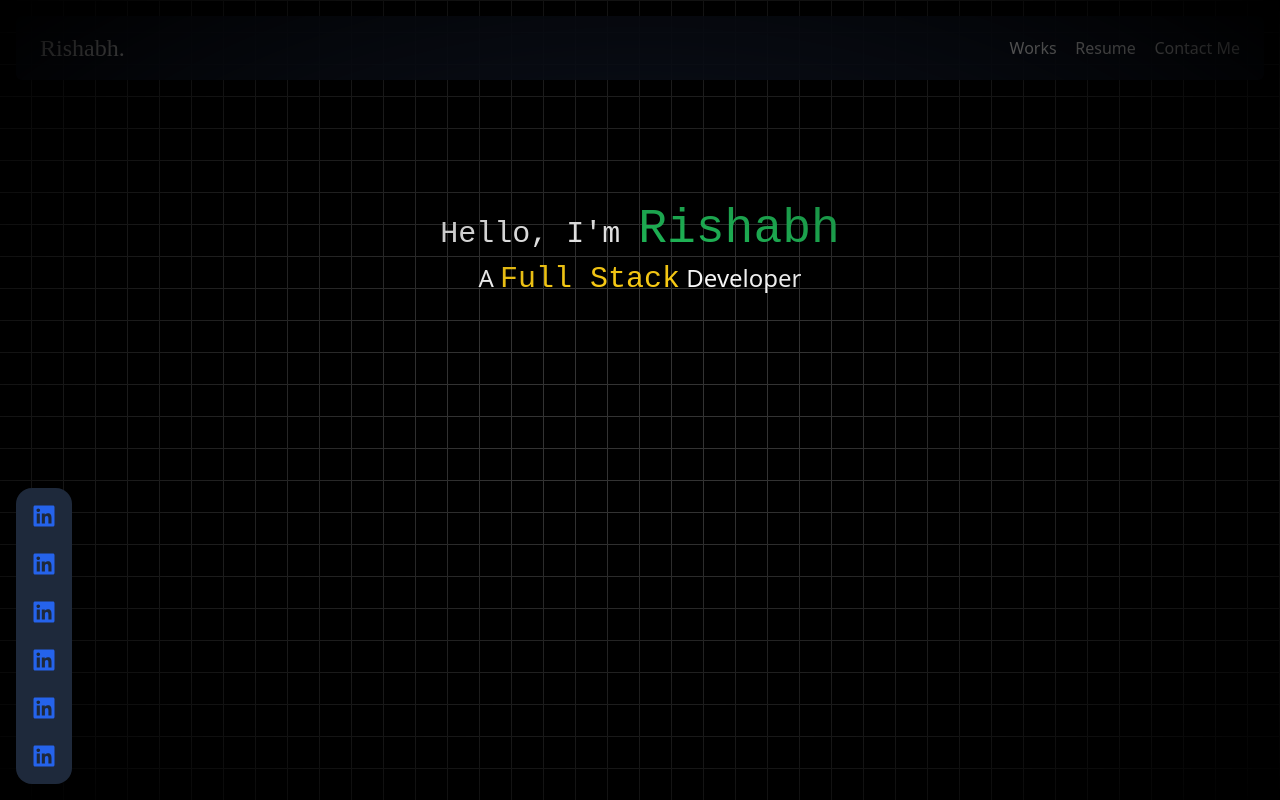
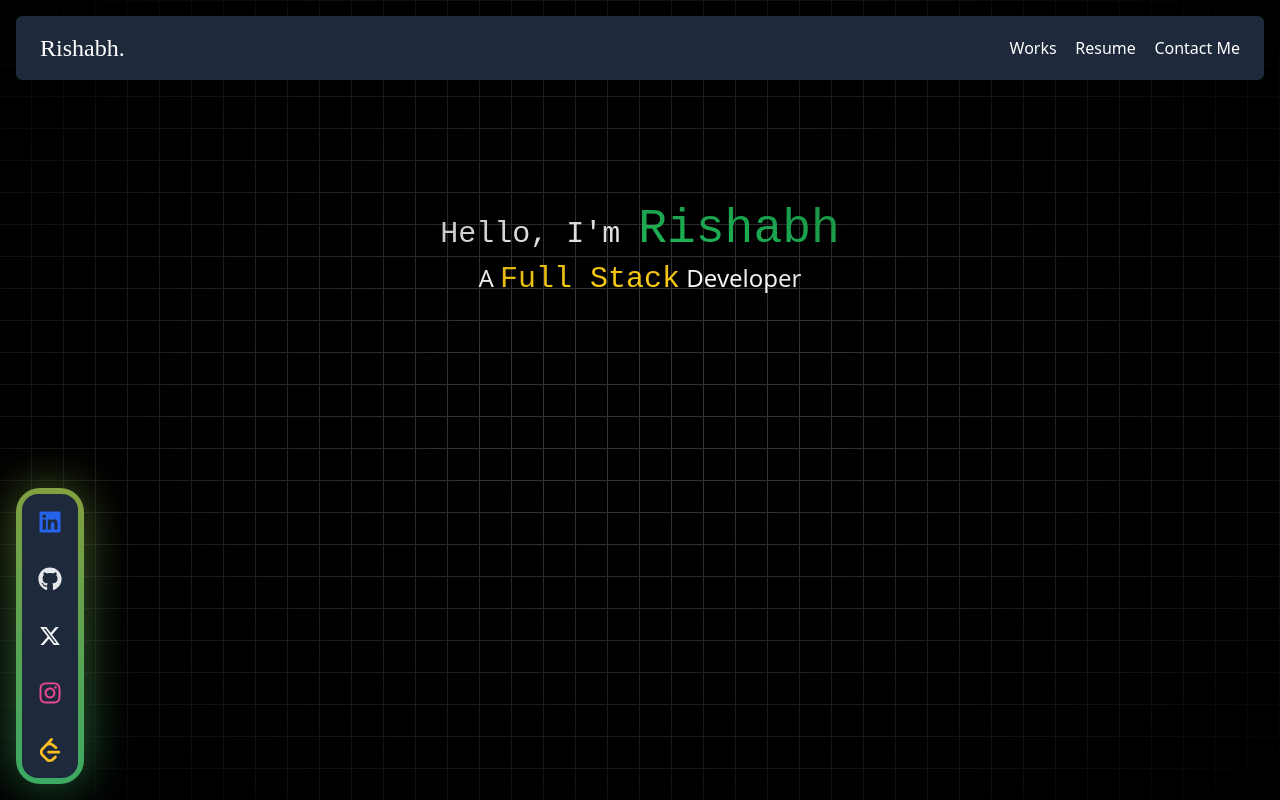
Before and after one commit to rishabhguptajs/personal_portfolio, a Next.js app: page / in a window 1280 px wide. Built offline with nearby package versions, Linux system fonts and the light colour scheme.

Commit message:
Refactor navbar and sidebar components

```diff
--- a/src/app/components/navbar.tsx
+++ b/src/app/components/navbar.tsx
@@ -1,22 +1,34 @@
-import Link from 'next/link'
-import React from 'react'
+"use client"
+
+import Link from "next/link"
+import React from "react"
 
 const Navbar: React.FC = () => {
   return (
-    <nav className='rounded-md flex flex-row justify-between w-full bg-gray-900/90 p-2 items-center'>
-        <span className='text-white hover:text-[#FFDE4D] cursor-pointer p-2 ml-2 font-headers text-2xl'>
-            <Link href='/'>Rishabh.</Link>
+    <nav className="rounded-md z-20 flex flex-row justify-between w-full bg-slate-800 p-2 items-center">
+      <span className="text-white hover:text-[#FFDE4D] cursor-pointer p-2 ml-2 font-headers text-2xl">
+        <Link href="/">Rishabh.</Link>
       </span>
 
-        <ul className='flex flex-row text-white p-2 justify-between w-[20%] mr-2'>
+      <ul className="flex flex-row text-white p-2 justify-between w-[20%] mr-2">
         <li>
-                <Link href='/works' className='hover:underline'>Works</Link>
+          <Link href="/works" className="hover:underline">
+            Works
+          </Link>
         </li>
         <li>
-                <a href="https://drive.google.com/file/d/1_Oci-76Dwxe2UNV43ymg204bORW_6vKg/view?usp=sharing" target='_blank' className='hover:underline'>Resume</a>
+          <a
+            href="https://drive.google.com/file/d/1_Oci-76Dwxe2UNV43ymg204bORW_6vKg/view?usp=sharing"
+            target="_blank"
+            className="hover:underline"
+          >
+            Resume
+          </a>
         </li>
         <li>
-                <Link href='/contact' className='hover:underline'>Contact Me</Link>
+          <Link href="/contact" className="hover:underline">
+            Contact Me
+          </Link>
         </li>
       </ul>
     </nav>
--- a/src/app/components/sidebar.tsx
+++ b/src/app/components/sidebar.tsx
@@ -1,32 +1,40 @@
+"use client";
+
 import React from 'react';
-import { FaLinkedin } from 'react-icons/fa';
+import { FaLinkedin, FaGithub, FaInstagram } from 'react-icons/fa';
+import { RiTwitterXFill } from "react-icons/ri";
+import { SiLeetcode } from "react-icons/si";
+import { BackgroundGradient } from './ui/background-gradient';
 
 const SideBar: React.FC = () => {
   return (
+    <BackgroundGradient animate className="rounded-[22px] max-w-sm p-[2px] dark:bg-zinc-900">
     <nav>
         {/* a sidebar for links of socials */}
 
-        <div className='flex flex-col justify-center transition-all items-center gap-2 p-2 rounded-2xl hover:w-[330%]  bg-slate-800'>
-            <a href='https://www.linkedin.com/in/sytem/' target='_blank' className='text-white hover:text-[#FFDE4D] cursor-pointer p-2 font-headers text-2xl flex flex-col'>
+        <div className='flex flex-col justify-center transition-all items-center gap-2 p-2 rounded-2xl bg-slate-800'>
+            <a href='https://www.linkedin.com/in/rishabhguptajs/' target='_blank' className='text-white hover:text-[#FFDE4D] cursor-pointer p-2 font-headers text-2xl flex flex-col'>
                 <FaLinkedin className=' text-blue-600' />
             </a>
-            <a href='https://www.linkedin.com/in/rishabhguptajs/' target='_blank' className='text-white hover:text-[#FFDE4D] cursor-pointer p-2 font-headers text-2xl'>
-                <FaLinkedin className=' text-blue-600' />
+            <hr className='bg-blue-400' />
+            <a href='https://www.github.com/rishabhguptajs/' target='_blank' className='text-white hover:text-[#FFDE4D] cursor-pointer p-2 font-headers text-2xl'>
+                <FaGithub className=' text-gray-200' />
             </a>
-            <a href='https://www.linkedin.com/in/rishabhguptajs/' target='_blank' className='text-white hover:text-[#FFDE4D] cursor-pointer p-2 font-headers text-2xl'>
-                <FaLinkedin className=' text-blue-600' />
+            <hr />
+            <a href='https://www.twitter.com/rishabhguptajs/' target='_blank' className='text-white hover:text-[#FFDE4D] cursor-pointer p-2 font-headers text-2xl'>
+                <RiTwitterXFill className=' text-gray-100' />
             </a>
-            <a href='https://www.linkedin.com/in/rishabhguptajs/' target='_blank' className='text-white hover:text-[#FFDE4D] cursor-pointer p-2 font-headers text-2xl'>
-                <FaLinkedin className=' text-blue-600' />
+            <hr />
+            <a href='https://www.instagram.com/rishabhgupta.js/' target='_blank' className='text-white hover:text-[#FFDE4D] cursor-pointer p-2 font-headers text-2xl'>
+                <FaInstagram className=' text-pink-500' />
             </a>
-            <a href='https://www.linkedin.com/in/rishabhguptajs/' target='_blank' className='text-white hover:text-[#FFDE4D] cursor-pointer p-2 font-headers text-2xl'>
-                <FaLinkedin className=' text-blue-600' />
-            </a>
-            <a href='https://www.linkedin.com/in/rishabhguptajs/' target='_blank' className='text-white hover:text-[#FFDE4D] cursor-pointer p-2 font-headers text-2xl'>
-                <FaLinkedin className=' text-blue-600' />
+            <hr />
+            <a href='https://www.leetcode.com/rishabhguptajs/' target='_blank' className='text-white hover:text-[#FFDE4D] cursor-pointer p-2 font-headers text-2xl'>
+                <SiLeetcode className='text-amber-400' />
             </a>
         </div>
     </nav>
+    </BackgroundGradient>
   )
 }
 
```
Lines whose indentation alone changed are shown as unchanged.
